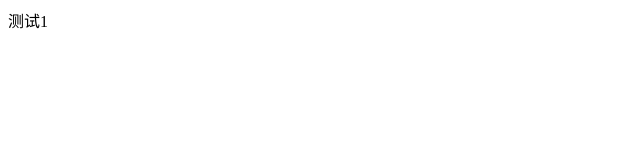
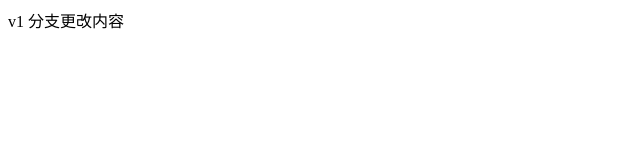
Before and after one commit to Bkelyy/demo, a plain HTML site: page index.html in a window 1280 px wide. Shown: the whole page, without its empty margins (0-640 px from the left). Drawn offline with Linux system fonts and the light colour scheme.

Commit message:
v1 分支提交第一波

```diff
--- a/index.html
+++ b/index.html
@@ -8,7 +8,7 @@
 </head>
 <body>
     <div>
-       测试1
+       v1 分支更改内容
     </div>
 </body>
 </html>
```
